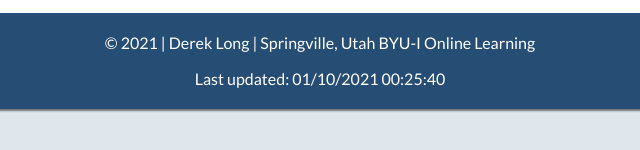
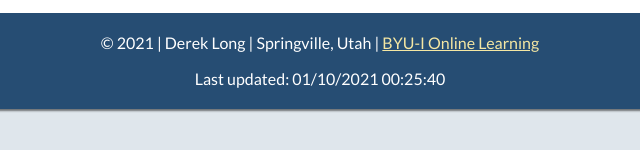
Before and after one commit to derekrl/derekrl.github.io, a plain HTML site: page index.html in a window 1280 px wide. Shown: the part 440-590 px from the top of the page, 320-960 px from the left. Drawn offline with Linux system fonts and the light colour scheme.

Commit message:
Meta, footer link

```diff
--- a/css/home.css
+++ b/css/home.css
@@ -44,3 +44,7 @@
   border-radius: 4px;
   box-shadow: -2px 2px 2px rgba(0,0,0,.5);
 }
+
+footer a {
+  color: hsl(50, 80%, 80%);
+}
--- a/index.html
+++ b/index.html
@@ -3,9 +3,7 @@
   <head>
     <title>Derek's Assignment Portal</title>
     <meta charset="UTF-8" />
-    <meta
-      description="Assignment portal for Derek Long | WDD-230 | Brigham Young University - Idaho"
-    />
+    <meta name="description" content="Assignment portal for Derek Long | WDD-230 | Brigham Young University - Idaho"/>
     <link rel="stylesheet" href="css/home.css" />
     <!-- Webfont -->
     <style>
@@ -38,9 +36,8 @@
       </main>
       <footer>
         <p>
-          &copy; <span id="currentyear"></span> | Derek Long | Springville, Utah
-          <a target="_blank" href="http://www.byui.edu/online"></a>BYU-I Online
-          Learning
+          &copy; <span id="currentyear"></span> | Derek Long | Springville, Utah | <a target="_blank" href="http://www.byui.edu/online">BYU-I Online
+            Learning</a>
         </p>
         <p>Last updated: <span id="lastupdated"></span></p>
       </footer>
```
